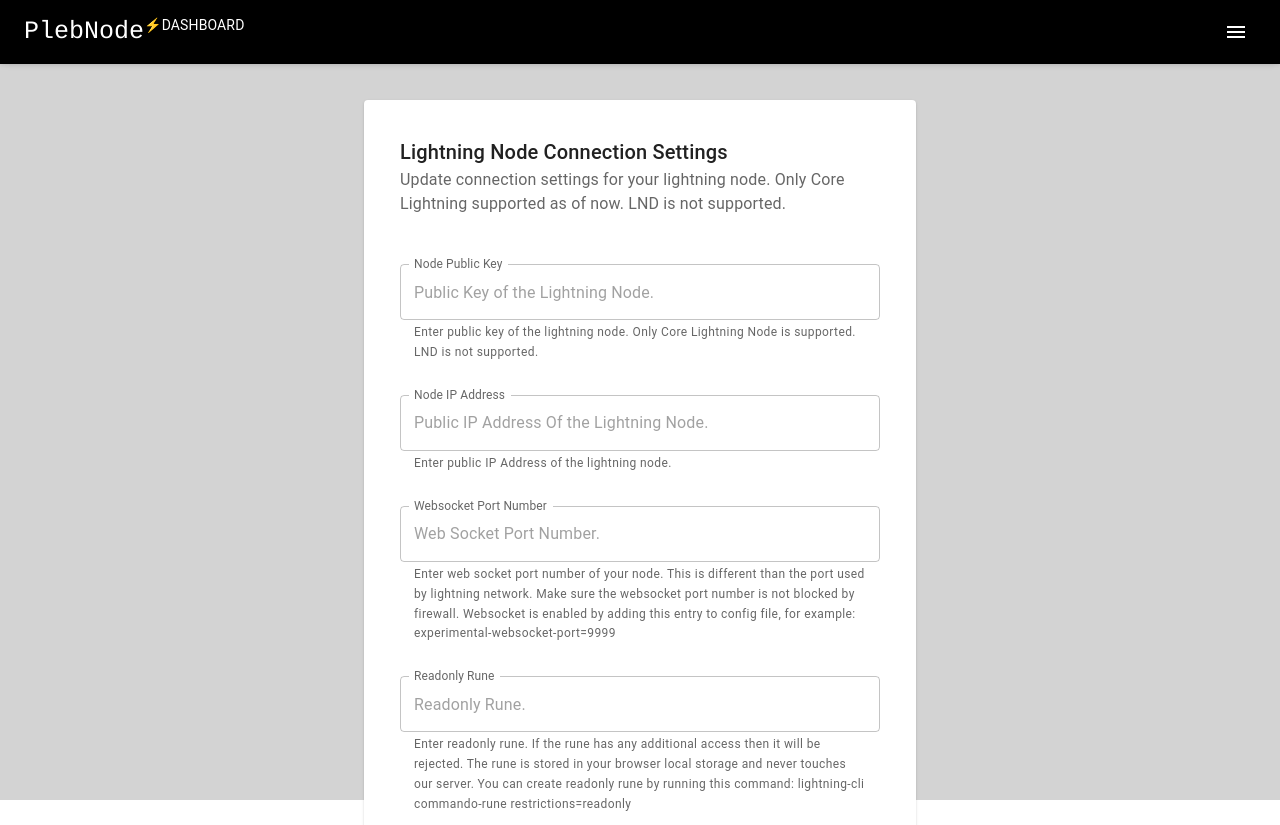
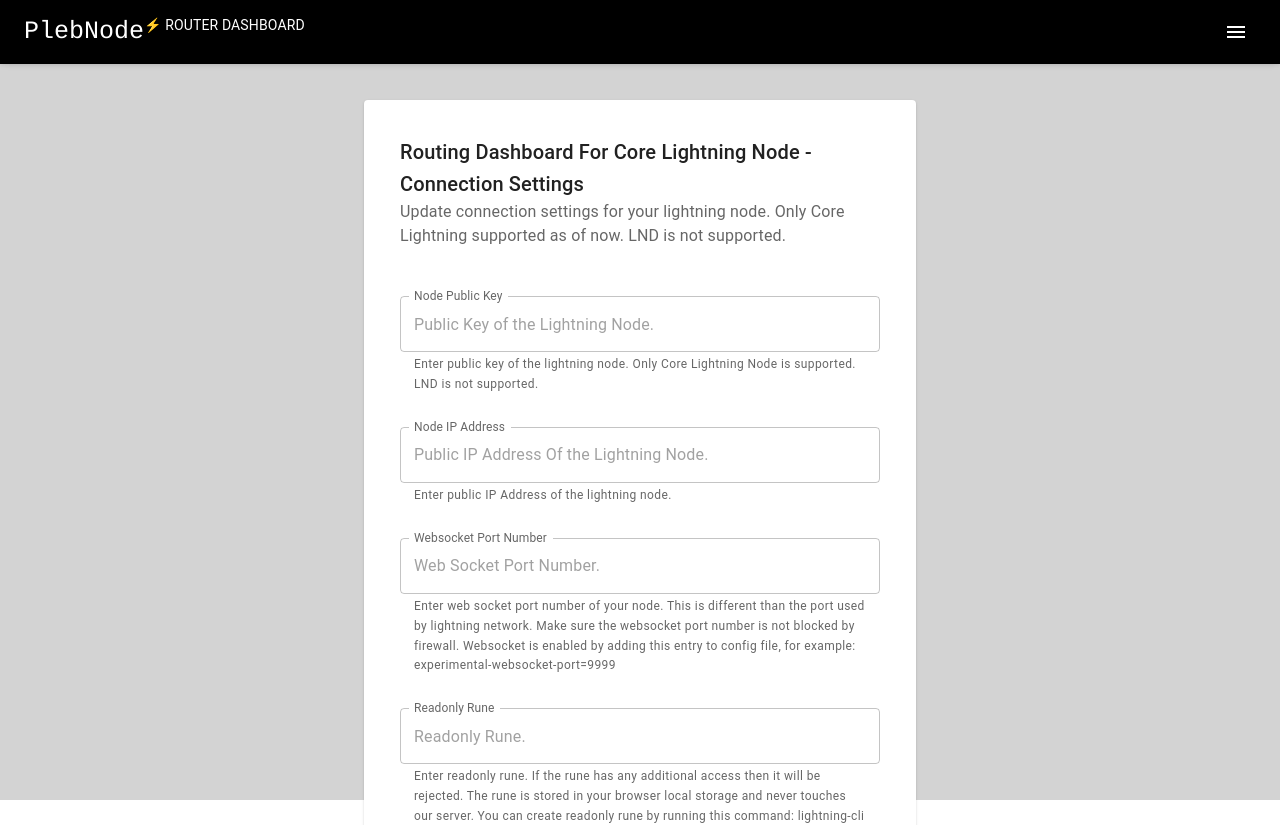
Before and after one commit to karmworks/clightning-routing-dashboard, a React app: page /settings in a window 1280 px wide. Shown: the top 825 px of the page. Built offline with nearby package versions, Linux system fonts and the light colour scheme.

Commit message:
Content Update

```diff
--- a/src/components/home/Home.js
+++ b/src/components/home/Home.js
@@ -77,7 +77,7 @@ const Home = () => {
             }
 
         };
-        console.log(list_peers);
+
         return list_peers;
     }
 
@@ -540,7 +540,7 @@ Out Channel: ${datum.out_channel} (${getAlias(datum.out_channel)})`}
                         gutter={10}
                         style={{ labels: { fontSize: 11 } }}
                         data={[
-                            { name: "Local Sats", symbol: { fill: "#7a5195" } },
+                            { name: "Local Sats", symbol: { fill: "#e28743" } },
                             { name: "Remote Sats", symbol: { fill: "#00a3de" } },
                             { name: "Fee - PPM", symbol: { fill: "#7c270b" } }
                         ]}
@@ -569,7 +569,7 @@ Out Channel: ${datum.out_channel} (${getAlias(datum.out_channel)})`}
                     />
                     <VictoryStack>
                         <VictoryBar
-                            style={{ data: { fill: "#7a5195" ,strokeWidth: 2, stroke: ({datum}) => datum.htlcs.length > 0 ? 'red': '' } }}
+                            style={{ data: { fill: "#e28743" ,strokeWidth: 2, stroke: ({datum}) => datum.htlcs.length > 0 ? 'red': '' } }}
                             animate={{
                                 duration: 2000,
                                 onLoad: { duration: 1000 }
@@ -619,7 +619,7 @@ Remote: ${satsFormatter.format(datum.msatoshi_peer / 1000)} sats ${getHtlcs(datu
                         style={{ labels: { fontSize: 11 } }}
                         data={[
                             { name: "Source", symbol: { fill: "#00a3de" } },
-                            { name: "Sink", symbol: { fill: "#7c270b" } },
+                            { name: "Sink", symbol: { fill: "#ef5675" } },
                             { name: "Neither", symbol: { fill: "black" } }
                         ]}
                     />
@@ -654,7 +654,7 @@ Outbound Forwarding Fulfilled: ${satsFormatter.format(datum.sum_out_msatoshi_ful
                                 duration: 2000,
                                 onLoad: { duration: 1000 }
                             }}
-                            style={{ data: { fill: "#7c270b" } }} x="alias" y="sum_out_msatoshi_fulfilled"
+                            style={{ data: { fill: "#ef5675" } }} x="alias" y="sum_out_msatoshi_fulfilled"
                             labels={({ datum }) => `Peer Alias: ${datum.alias}
 Inbound Forwarding Fulfilled: ${satsFormatter.format(datum.sum_in_msatoshi_fulfilled / 1000)} sats
 Outbound Forwarding Fulfilled: ${satsFormatter.format(datum.sum_out_msatoshi_fulfilled / 1000)} sats`}
--- a/src/components/navbar/NavBar.js
+++ b/src/components/navbar/NavBar.js
@@ -71,7 +71,7 @@ const NavBar = () => {
             <AppBar className="Header" position="sticky" style={{backgroundColor: "black"}}>
                 <Toolbar className="TopBar"   >
                     <Typography className="TopLeftBar" variant="h5" component="h1" color="inherit" onClick={() => { handleRedirect('/', true) }} >
-                        PlebNode<Typography component="span" style={{fontSize:"14px"}} >⚡DASHBOARD</Typography>
+                        PlebNode<Typography component="span" style={{fontSize:"14px"}} >⚡ ROUTER DASHBOARD</Typography>
                     </Typography>
                     <IconButton
                         color="inherit"
--- a/src/components/settings/Settings.js
+++ b/src/components/settings/Settings.js
@@ -268,7 +268,7 @@ const Settings = () => {
                     <Card className="SettingsCard" >
                         <CardHeader
                             titleTypographyProps={{ variant: 'h6', component: 'h2' }}
-                            title={'Lightning Node Connection Settings'}
+                            title={'Routing Dashboard For Core Lightning Node - Connection Settings'}
                             subheader={'Update connection settings for your lightning node. Only Core Lightning supported as of now. LND is not supported.'}
                         />
                         <CardContent>
```
Also changed, not shown: public/dashboard1.png, 1 other file (tests, documents, lock files or other folders).
